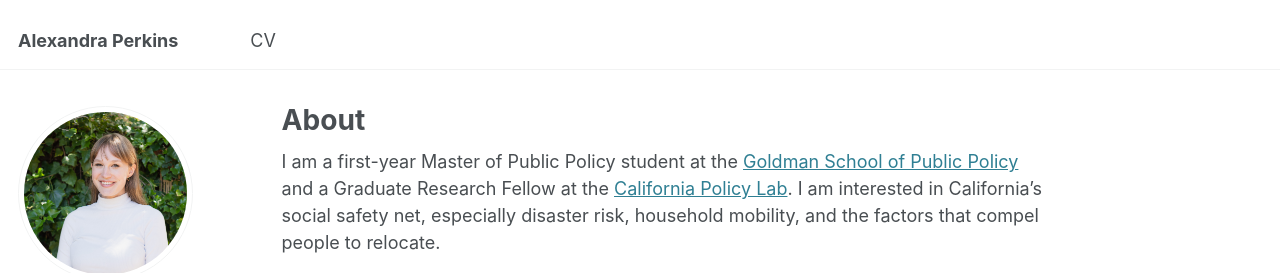
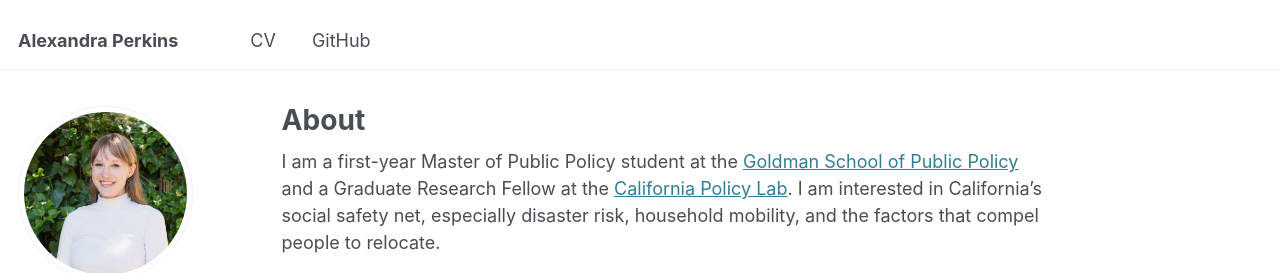
Before and after one commit to perkinsalex/perkinsalex.github.io, a Jekyll site: the page built from _pages/about.md, in a window 1280 px wide. Shown: the top 273 px of the page. Built offline with Jekyll 4.4.1, drawn with Linux system fonts in a browser that asks for light colours.

Commit message:
Update navigation.yml

```diff
--- a/_data/navigation.yml
+++ b/_data/navigation.yml
@@ -8,3 +8,6 @@ main:
 
   - title: "CV"
     url: /cv/
+
+  - title: "GitHub"
+    url: "https://github.com/perkinsalex"
```
